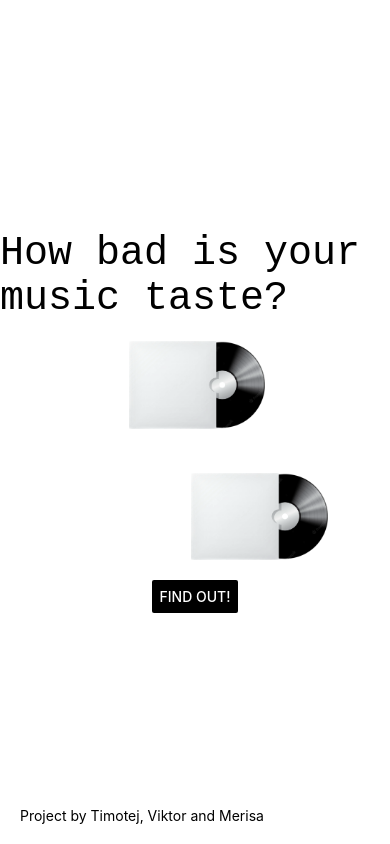
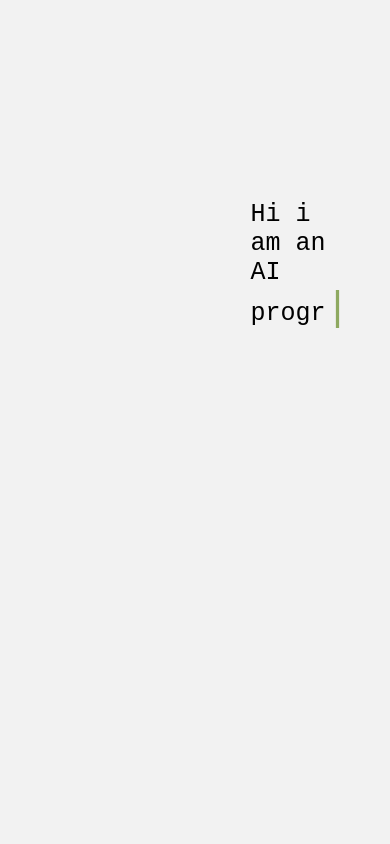
Before and after one commit to ekaeoq/r321, a React Native app: screen / in a window 390 px wide. Both pictures are taken after a click on the button "FIND OUT!". Built offline with nearby package versions, Linux system fonts and the light colour scheme.

Commit message:
implemented navigation and skeleton of the website

```diff
--- /dev/null
+++ b/AnimatedTyping.js
@@ -0,0 +1,101 @@
+import { useRef, useState, useEffect } from 'react';
+import {StyleSheet, Text } from 'react-native';
+
+export default function AnimatedTyping(props) {
+    let [text, setText] = useState("");
+    let [cursorColor, setCursorColor] = useState("transparent");
+    let [messageIndex, setMessageIndex] = useState(0);
+    let [textIndex, setTextIndex] = useState(0);
+    let [timeouts, setTimeouts] = useState({
+        cursorTimeout: undefined,
+        typingTimeout: undefined,
+        firstNewLineTimeout: undefined
+    });
+    //ref to string arr
+    let textRef = useRef(text);
+    textRef.current = text;
+
+    let cursorColorRef = useRef(cursorColor);
+    cursorColorRef.current = cursorColor;
+    //index of text in arr
+    let messageIndexRef = useRef(messageIndex);
+    messageIndexRef.current = messageIndex;
+
+    let textIndexRef = useRef(textIndex);
+    textIndexRef.current = textIndex;
+
+    let timeoutsRef = useRef(timeouts);
+    timeoutsRef.current = timeouts;
+
+    let typingAnimation = () => {
+        //check if index has not reached end of text
+
+        if (textIndexRef.current < props.text[messageIndexRef.current].length) {
+            setText(textRef.current + props.text[messageIndexRef.current].charAt(textIndexRef.current));
+            setTextIndex(textIndexRef.current + 1);
+
+            let updatedTimeouts = { ...timeoutsRef.current };
+            updatedTimeouts.typingTimeout = setTimeout(typingAnimation, 100);//delay between letters miliseconds
+            setTimeouts(updatedTimeouts);
+        } else if (messageIndexRef.current + 1 < props.text.length) { //if next char index is outside text move to next string in arr
+            setMessageIndex(messageIndexRef.current + 1);
+            setTextIndex(0); // start of next string
+
+            let updatedTimeouts = {...timeoutsRef.current};
+            updatedTimeouts.firstNewLineTimeout = setTimeout(newLineAnimation, 0); //how long it waits on new line
+
+            updatedTimeouts.typingTimeout = setTimeout(typingAnimation, 1000); //how long it waits on new line
+            setTimeouts(updatedTimeouts);
+        } else { //no more strings left
+            clearInterval(timeoutsRef.current.cursorTimeout);
+            setCursorColor("transparent"); //hide cursor
+
+            if (props.onComplete) {
+                props.onComplete();
+            }
+        }
+    };
+
+    let newLineAnimation = () => {
+        setText(textRef.current + "\n");
+    };
+
+    //animation for cursos blinking
+    let cursorAnimation = () => {
+        if (cursorColorRef.current === "transparent") { //if transparent->color
+            setCursorColor("#8EA960");
+        //if color->transparent
+        } else {
+            setCursorColor("transparent");
+        }
+    };
+    //after animation ends
+    useEffect(() => {
+        let updatedTimeouts = { ...timeoutsRef.current };
+        //cursor animation before typing
+        updatedTimeouts.typingTimeout = setTimeout(typingAnimation, 1000);//how long it waits before typing
+        updatedTimeouts.cursorTimeout = setInterval(cursorAnimation, 250); //how fast cursor blinks
+        setTimeouts(updatedTimeouts);
+
+        return () => {
+            clearTimeout(timeoutsRef.current.typingTimeout);
+            clearTimeout(timeoutsRef.current.firstNewLineTimeout);
+            clearInterval(timeoutsRef.current.cursorTimeout);
+        };
+    }, []);
+
+    return (
+        <Text style={styles.text}>
+            {text}
+            <Text style={{color: cursorColor, fontSize: 40}}>|</Text>
+        </Text>
+    )
+};
+
+let styles = StyleSheet.create({
+    text: {
+        color: "black",
+        fontSize: 25,
+        fontFamily: 'monospace'
+    }
+})
--- a/App.js
+++ b/App.js
@@ -1,63 +1,35 @@
+import React, { useState } from 'react';
 import { StatusBar } from 'expo-status-bar';
-import { StyleSheet, Text, View, SafeAreaView, Button,Alert, Image } from 'react-native';
-import React, {useState} from 'react';
 import { styles } from './styleApp.js';
+import {View, Text, StyleSheet, TouchableOpacity, SafeAreaView, Button, Pressable } from 'react-native';
+import AnimatedTyping from './AnimatedTyping.js';
 
-const Test = () => {
-  const [hover, setHover] = useState(false);
+//Navigation import
+import {NavigationContainer} from '@react-navigation/native';
+import {createStackNavigator} from '@react-navigation/stack';
 
-  const HoverData = "jel radi ili jel ne radi joj boze radi ili ne radi";
+//Screen One
+const ScreenOne = props => {
 
-  const onHover = (e) => {
-    e.preventDefault();
-    setHover(true);
-    console.log("hovered");
+  //onPress To Navigate
+  const onPress = () => {
+    props.navigation.navigate('ScreenTwo');
   };
 
-  const onHoverOver = (e) => {
-    e.preventDefault();
-    setHover(false);
-  };
-  return (
-    <div>
-      {/* if hover is true then only show the text */}
-      {hover && <div style={{fontSize: 50}}>
-        jebo majku
-        <p style={{fontSize: 30}}>
-          test</p>
-      </div>}
-      <img
-      //div is not centerd thats why im using marginLeft
-        style={styles.album_2}
-       /* style={{
-
-          width: '25%',
-        }
-        }*/
-        onMouseEnter={(e) => onHover(e)}
-        onMouseLeave={(e) => onHoverOver(e)}
-        src={require("./empty_vinyl.png")}
-      />
-      {/*<p>Hover the image</p>*/}
-    </div>
-  );
-};
-
-export default function App() {
   return (
     <SafeAreaView style={styles.container}>
         <Text style={styles.Header}>How bad is your music taste?</Text>
-      <Test />
+
 
         <img
           style={styles.album_2}
           src={require("./empty_vinyl.png")}
         />
         <Button
-        style={styles.buttomStyle}
+          color={"#000000"}
           title="Find Out!"
-        color={"#000000"}
-        onPress={() => alert('uf jebote')}>
+          //color={"#000000"}
+          onPress={onPress}>
         </Button>
 
         <Text style={styles.bottomTextLeft}>Project by Timotej, Viktor and Merisa</Text>
@@ -65,4 +37,94 @@ export default function App() {
         <StatusBar style="auto" />
       </SafeAreaView>
   );
-}
+};
+
+
+
+//Screen Two
+const ScreenTwo = props => {
+
+  const [shouldShow, setShouldShow] = useState(false);//false
+  const [showButton, setShowButton] = useState(false);
+
+
+  const next = () => {
+    props.navigation.navigate('ScreenThree');
+  };
+  return (
+    <View style={styles.screen2}>
+
+      <AnimatedTyping text={["Hi i am an AI programmed, to judge your music taste bla bla bla ..."]} onComplete={() => setShowButton(true)}/>
+
+
+
+      {showButton ? (
+          <Pressable
+          style={styles.button2Style}
+
+          onPress={() => setShouldShow(!shouldShow)}
+        > <Text style={{color: "white"}}>show component</Text> </Pressable>
+      ) : null}
+
+      {showButton ? (
+          <Pressable
+          style={styles.button2Style}
+
+          onPress={next}><Text style={{color: "white"}}>log in with spotify</Text>
+      </Pressable >
+      ) : null}
+
+      {shouldShow ? (
+        <AnimatedTyping text={["Hi i am an AI programmed, to judge your music taste bla bla bla ..."] } />
+      ) : null}
+
+    </View>
+  );
+};
+
+//Screen Three
+const ScreenThree = props => {
+
+  const [shouldShowText, sethouldShowText] = useState(false);//false
+
+  const back = () => {
+    props.navigation.navigate('Music Judger');
+  };
+  return (
+    <View style={{flex: 1, justifyContent: 'center', alignItems: 'center'}}>
+
+      <AnimatedTyping text={["text text loading blablabla"]} onComplete={() => sethouldShowText(true)}/>
+
+      {shouldShowText ? (
+        <AnimatedTyping text={["drugi text blabla"] } />
+      ) : null}
+
+      <Button
+          style={styles.buttomStyle}
+          title="back"
+          color={"#000000"}
+          onPress={back}>
+        </Button>
+    </View>
+  );
+};
+
+const App = () => {
+  const Stack = createStackNavigator();
+
+  return (
+    <NavigationContainer>
+      <Stack.Navigator
+        screenOptions={{
+        headerShown: false //nastavljanje headerja
+        }}
+      >
+        <Stack.Screen name="Music Judger" component={ScreenOne} />
+        <Stack.Screen name="ScreenTwo" component={ScreenTwo} />
+        <Stack.Screen name="ScreenThree" component={ScreenThree} />
+      </Stack.Navigator>
+    </NavigationContainer>
+  );
+};
+
+export default App;
--- a/styleApp.js
+++ b/styleApp.js
@@ -29,11 +29,17 @@ const styles = StyleSheet.create({
   },
   buttonStyle:{
     fontFamily: 'monospace',
-    //color: '#f000000',
+    color: "#000000"
+  },
+  button2Style:{
+    alignSelf: 'flex-end',
+    backgroundColor:"black",
+    borderRadius: 5,
+    padding: 10,
+    margin: 5
   },
   album_2:{
     width: '35%',
-    marginLeft: '33%',
     marginBottom: 20,
     marginTop: 20,
     alignSelf: 'center',
@@ -44,6 +50,13 @@ const styles = StyleSheet.create({
   styleTestJS:{
     fontSize: 30,
   },
+  screen2:{
+    flex: 1,
+    justifyContent: 'flex-start',
+    alignItems: 'center',
+    marginHorizontal:300,
+    marginVertical:200,
+  },
 
 });
 
```
Also changed, not shown: text.js (deleted, +0 -48 lines). Lines whose indentation alone changed are shown as unchanged.
